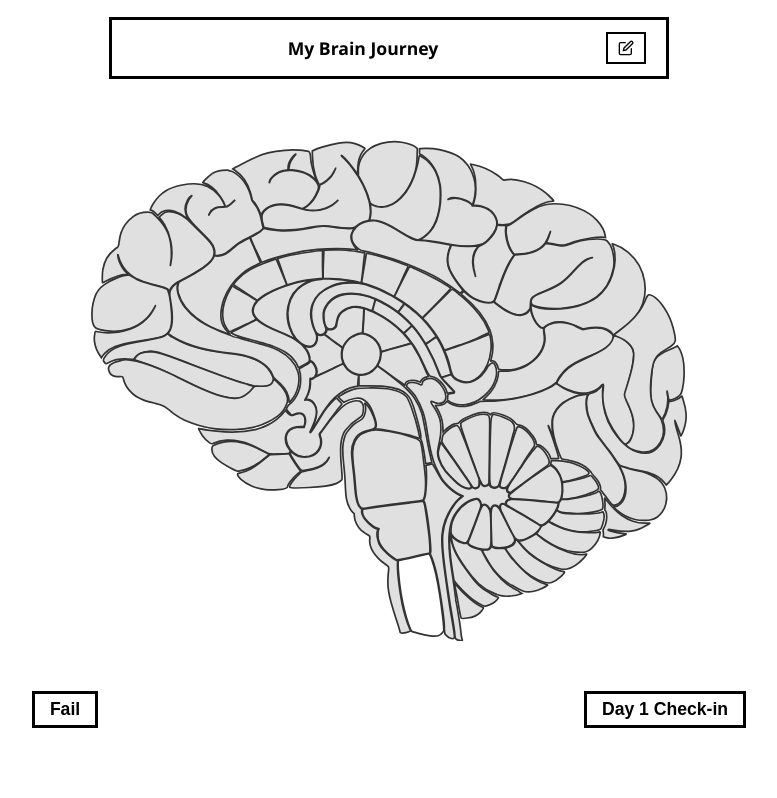
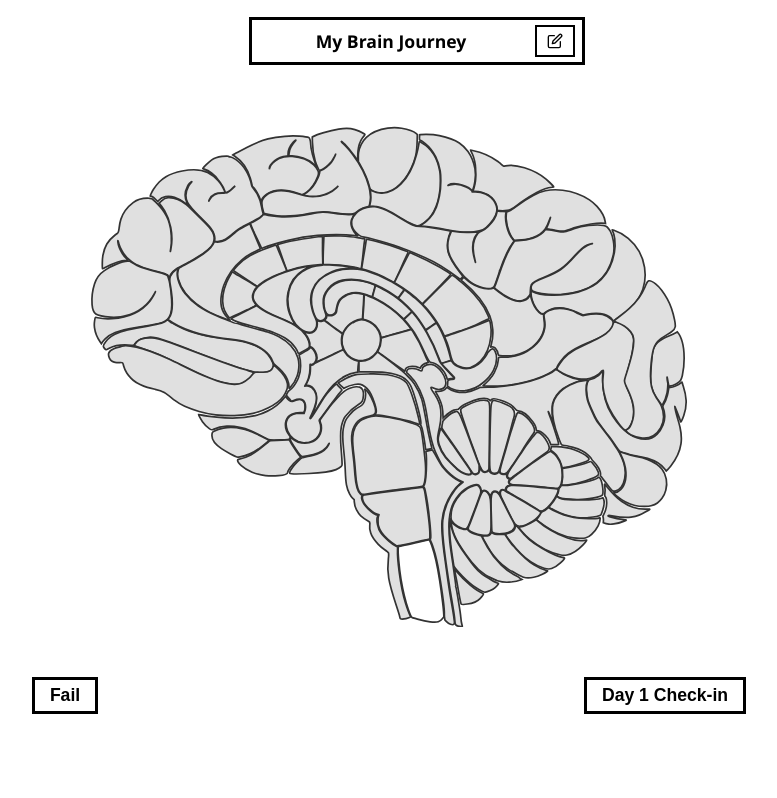
Before and after one commit to xsyed/ctrlmind, a website built with Vite: page index.html in a window 1280 px wide. Shown: the part 132-930 px from the top of the page, without its empty margins (251-1028 px from the left). Built offline with nearby package versions, Linux system fonts and the light colour scheme.

Commit message:
Improve spacing for label [#2]

```diff
--- a/src/css/style.css
+++ b/src/css/style.css
@@ -54,10 +54,13 @@ header p {
   align-items: center;
   justify-content: center;
   gap: 12px;
-  padding: 12px 20px;
+  padding: 5px 7px;
+  margin-left: 25%;
+  margin-right: 15%;
   background: transparent;
   border: 3px solid #000;
   transition: all 0.2s ease;
+  position: relative;
 }
 
 #label-text {
```
